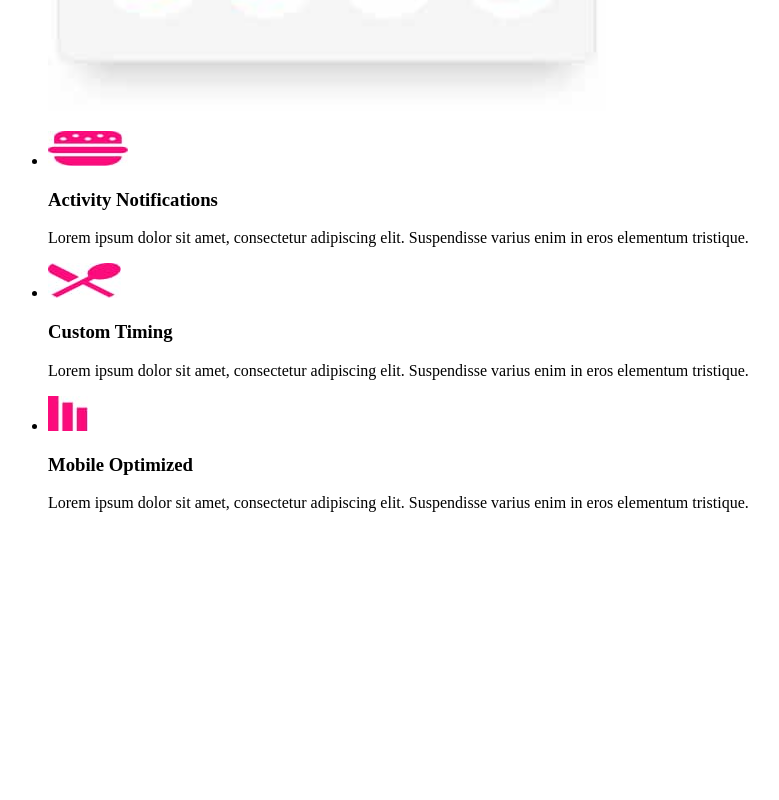
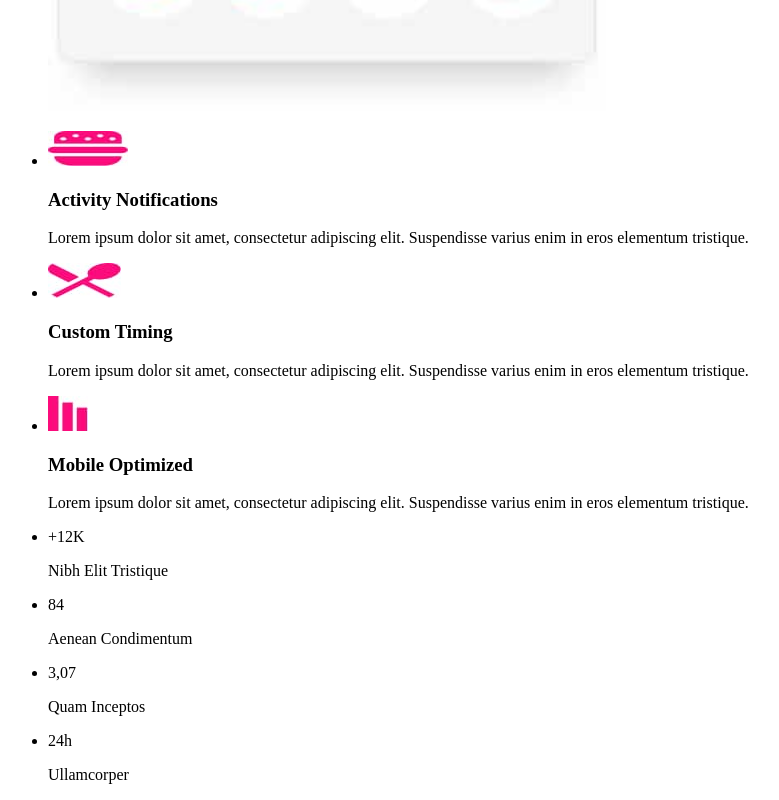
Before and after one commit to PetroHrynyk/richard, a plain HTML site: page index.html in a window 1280 px wide. Shown: the part 3186-3986 px from the top of the page, without its empty margins (0-779 px from the left). Before the commit the page ends 3714 px from the top, so only its background shows below. Drawn offline with Linux system fonts and the light colour scheme.

Commit message:
add statistic

```diff
--- a/index.html
+++ b/index.html
@@ -97,6 +97,25 @@
           </li>
         </ul>
       </section>
+        <section>
+          <h2 class="visually-hidden">statistic</h2>
+
+  <ul>
+    <li>
+      <span>+12K</span>
+      <p>Nibh Elit Tristique</p>
+    </li>
+    <li><span>84</span>
+      <p>Aenean Condimentum</p>
+    </li>
+    <li><span>3,07</span>
+      <p>Quam Inceptos</p>
+    </li>
+    <li><span>24h</span>
+      <p>Ullamcorper</p>
+    </li>
+  </ul>
+  </section>
     </main>
   </body>
 </html>
```
